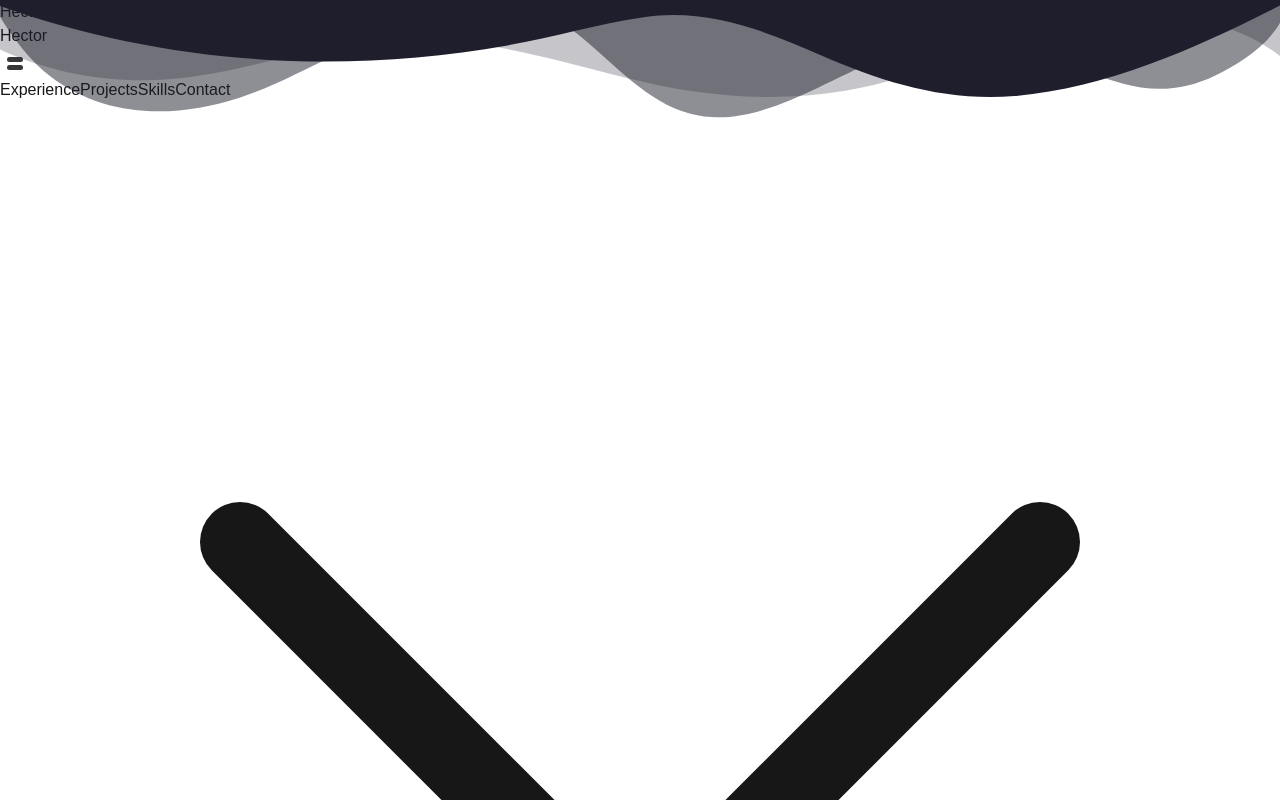
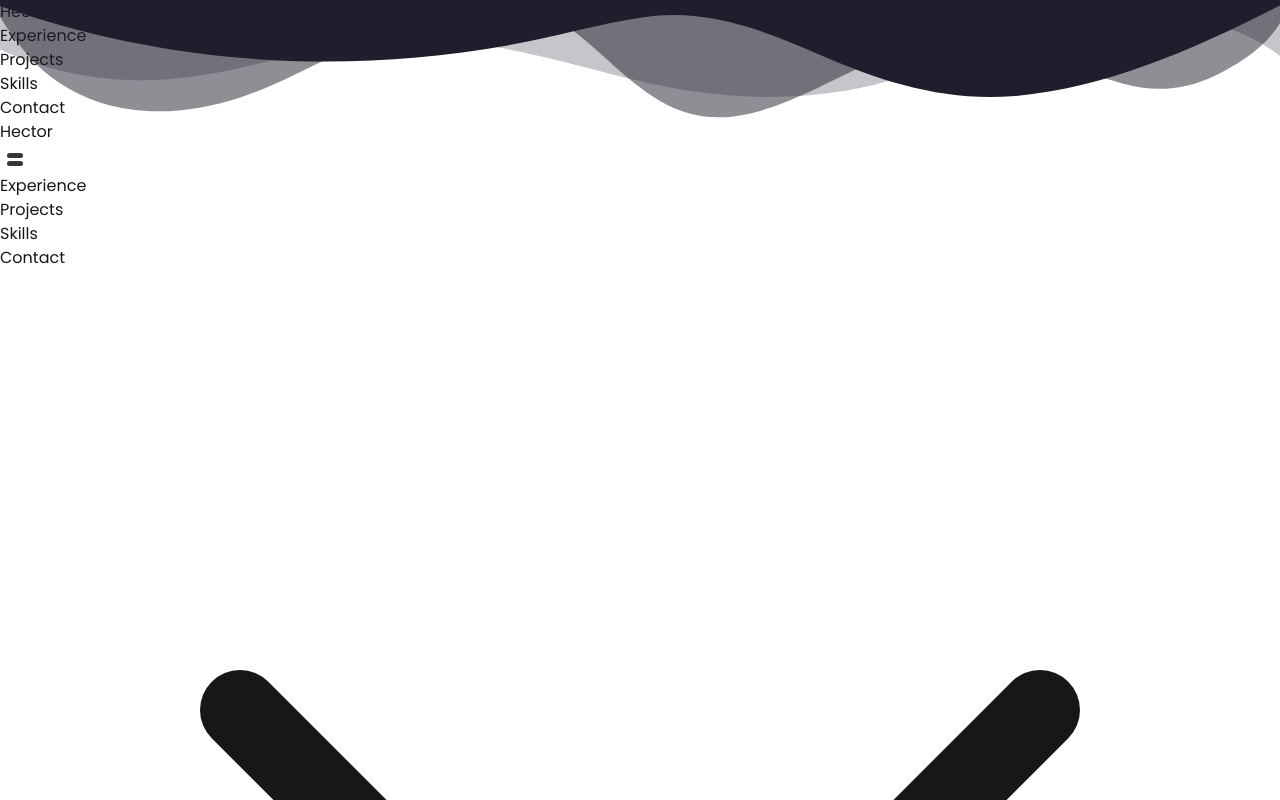
Before and after one commit to ihectorlujan/portfolio, a Next.js app: page / in a window 1280 px wide. Shown: the top 800 px of the page. Built offline with nearby package versions, Linux system fonts and the light colour scheme.

Commit message:
Feat: se cambian las fuentes

```diff
--- a/src/app/globals.css
+++ b/src/app/globals.css
@@ -17,5 +17,5 @@
 body {
   color: var(--foreground);
   background: var(--background);
-  font-family: Arial, Helvetica, sans-serif;
+  font-family: var(--font-poppins), Arial, Helvetica, sans-serif !important;
 }
--- a/src/app/layout.tsx
+++ b/src/app/layout.tsx
@@ -1,15 +1,11 @@
 import type { Metadata } from "next";
-import { Geist, Geist_Mono } from "next/font/google";
+import { Poppins } from "next/font/google";
 import "./globals.css";
 
-const geistSans = Geist({
-  variable: "--font-geist-sans",
+const poppins = Poppins({
+  variable: "--font-poppins",
   subsets: ["latin"],
-});
-
-const geistMono = Geist_Mono({
-  variable: "--font-geist-mono",
-  subsets: ["latin"],
+  weight: ["100", "200", "300", "400", "500", "600", "700", "800", "900"], // Puedes incluir los pesos que necesites
 });
 
 export const metadata: Metadata = {
@@ -19,8 +15,8 @@ export const metadata: Metadata = {
 
 export default function RootLayout({ children }: Readonly<{ children: React.ReactNode }>) {
   return (
-    <html lang="en" suppressHydrationWarning>
-      <body suppressHydrationWarning className={`${geistSans.variable} ${geistMono.variable} antialiased`}>{children}</body>
+    <html lang="es" suppressHydrationWarning>
+      <body suppressHydrationWarning className={`${poppins.variable} antialiased`}>{children}</body>
     </html>
   );
 }
--- a/src/components/NavItem.tsx
+++ b/src/components/NavItem.tsx
@@ -7,7 +7,7 @@ interface Props {
 const NavItem: React.FC<Props> = ({ label }) => {
   return (
     <span className="cursor-pointer flex items-center py-1 px-2 hover:bg-gray-200 hover:rounded-full ">
-      <a className="font-sans font-semibold text-md mx-1">{label}</a>
+      <p className="font-semibold text-md mx-1">{label}</p>
     </span>
   );
 };
--- a/src/pages/HomePage.tsx
+++ b/src/pages/HomePage.tsx
@@ -7,7 +7,7 @@ const Home = () => {
       <section className="h-screen flex flex-col justify-end">
           <ShapeDivider />
           <div className="flex flex-col items-center m-5">
-            <ChevronDownIcon className="h-6 w-6" />
+            <ChevronDownIcon className="h-6 w-6 animate-bounce" />
             <p>Scroll for more!</p>
           </div>
       </section>
```
